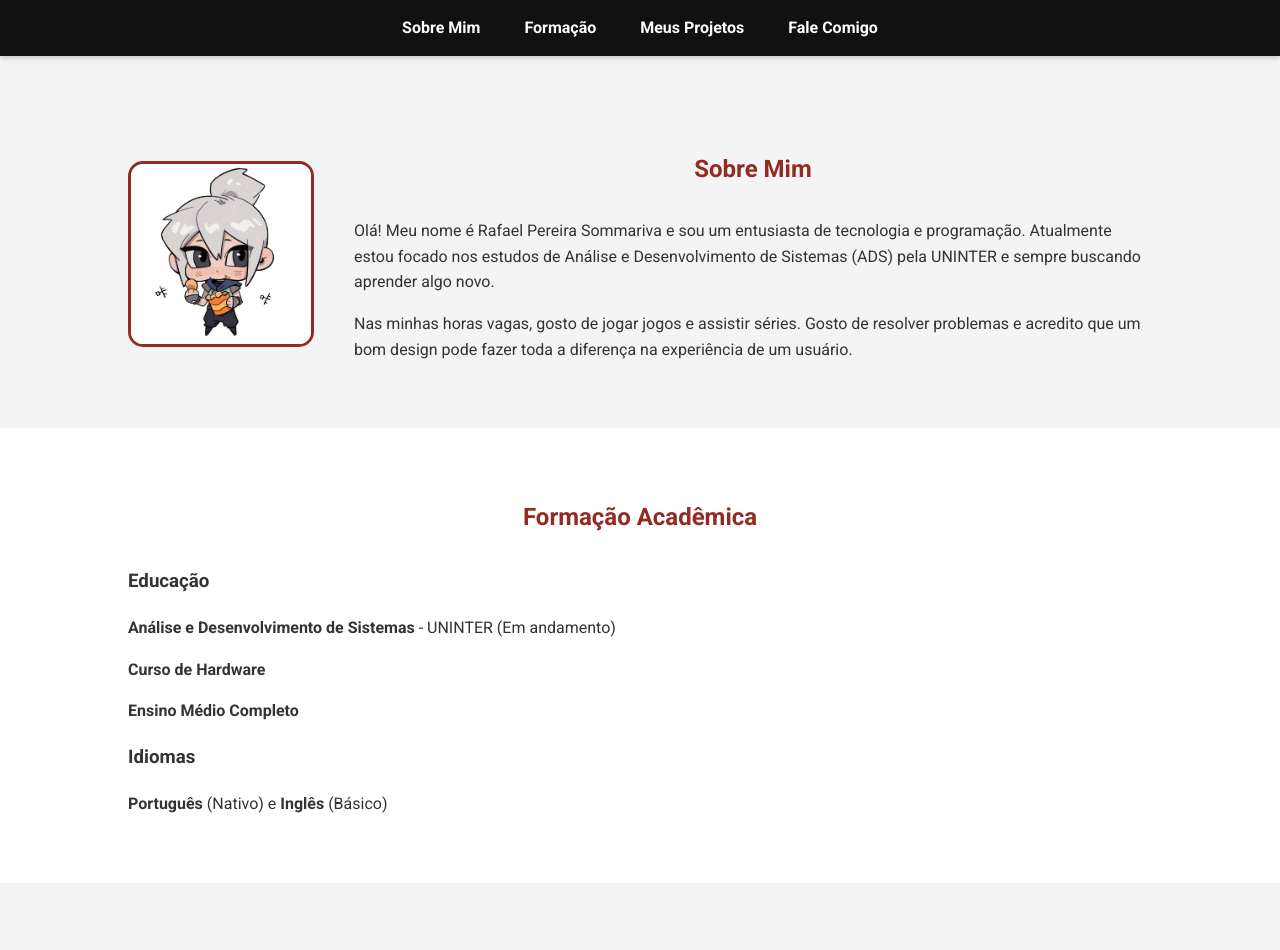
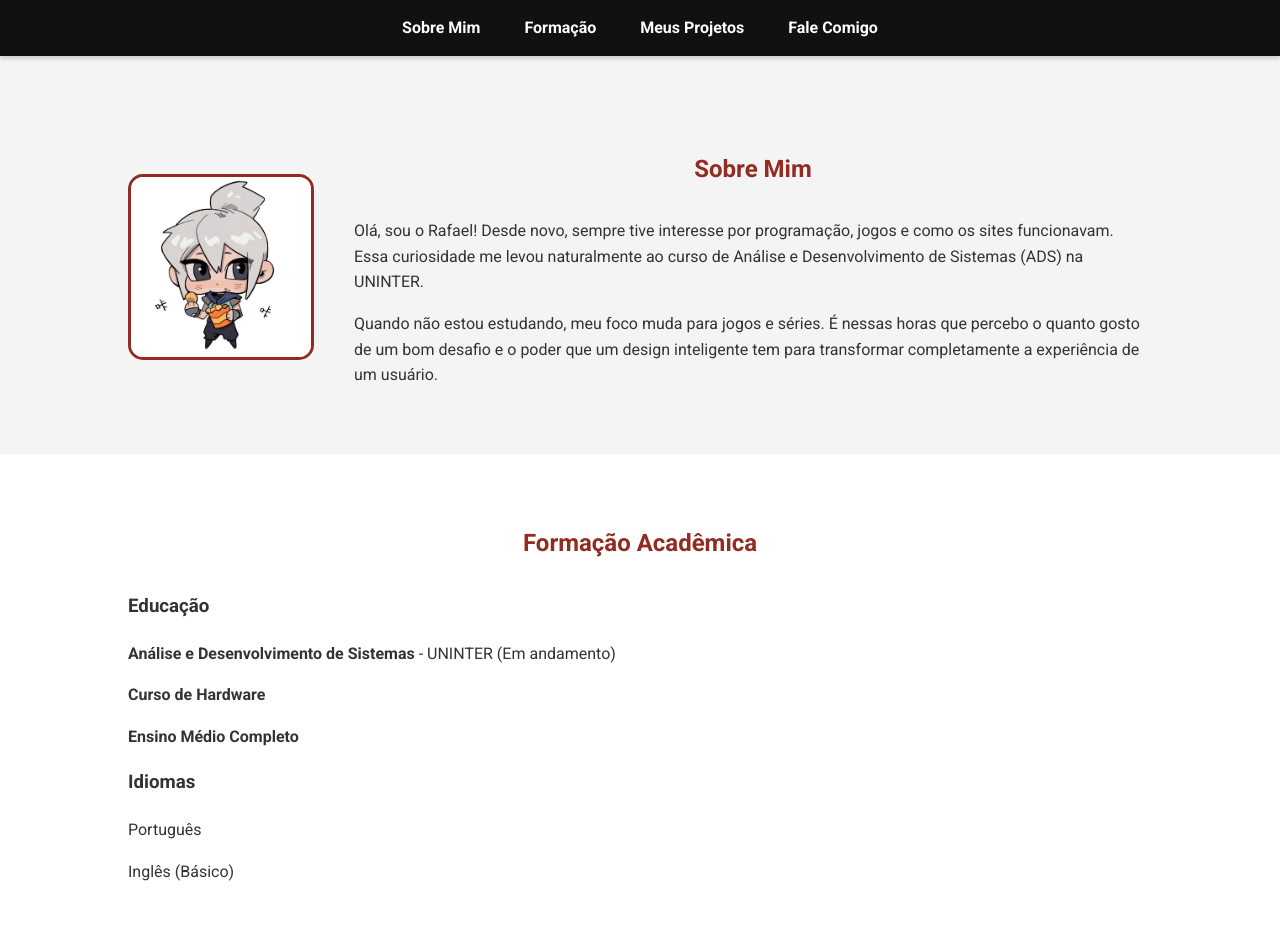
Before and after one commit to dreezyvrwk/dreezyvrwk.github.io, a plain HTML site: page index.html in a window 1280 px wide. Shown: the top 950 px of the page. Drawn offline with Linux system fonts and the light colour scheme.

Commit message:
Add files via upload

```diff
--- a/index.html
+++ b/index.html
@@ -29,8 +29,8 @@
                 <img src="images/jett1.jpg" alt="Fanart fofinha da Jett" class="foto-perfil">
                 <div class="sobre-texto">
                     <h1>Sobre Mim</h1>
-                    <p>Olá! Meu nome é Rafael Pereira Sommariva e sou um entusiasta de tecnologia e programação. Atualmente estou focado nos estudos de Análise e Desenvolvimento de Sistemas (ADS) pela UNINTER e sempre buscando aprender algo novo.</p>
-                    <p>Nas minhas horas vagas, gosto de jogar jogos e assistir séries. Gosto de resolver problemas e acredito que um bom design pode fazer toda a diferença na experiência de um usuário.</p>
+                    <p>Olá, sou o Rafael! Desde novo, sempre tive interesse por programação, jogos e como os sites funcionavam. Essa curiosidade me levou naturalmente ao curso de Análise e Desenvolvimento de Sistemas (ADS) na UNINTER.</p>
+                    <p>Quando não estou estudando, meu foco muda para jogos e séries. É nessas horas que percebo o quanto gosto de um bom desafio e o poder que um design inteligente tem para transformar completamente a experiência de um usuário.</p>
                 </div>
             </div>
         </section>
@@ -42,7 +42,8 @@
             <p><strong>Curso de Hardware</strong></p>
             <p><strong>Ensino Médio Completo</strong></p>
             <h3>Idiomas</h3>
-            <p><strong>Português</strong> (Nativo) e <strong>Inglês</strong> (Básico)</p>
+            <p>Português</p>
+            <p>Inglês (Básico)</p>
         </section>
 
         <section id="projetos" class="bloco">
@@ -77,7 +78,7 @@
     </main>
 
     <footer class="rodape">
-        <p>feito por, rafael sommariva, 2025.</p>
+        <p>Feito por, Rafael Sommariva, 2025.</p>
         <img src="images/jett2.jpg" alt="Retrato da Jett" class="imagem-rodape">
     </footer>
 
```
